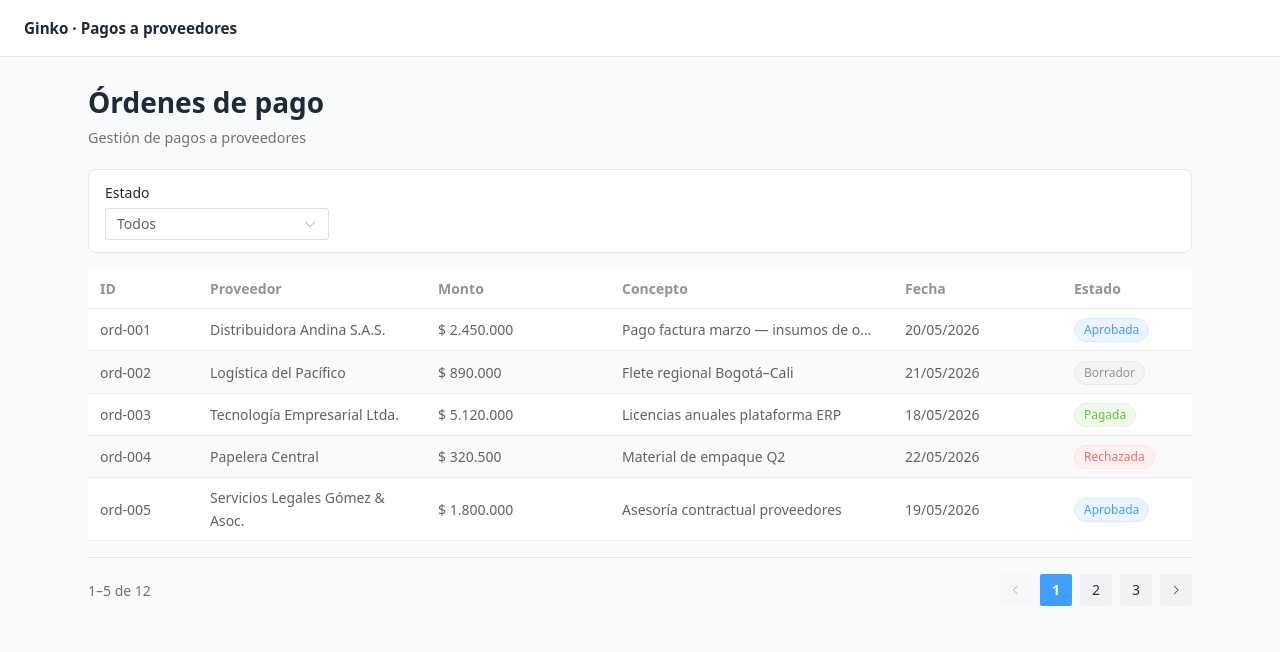
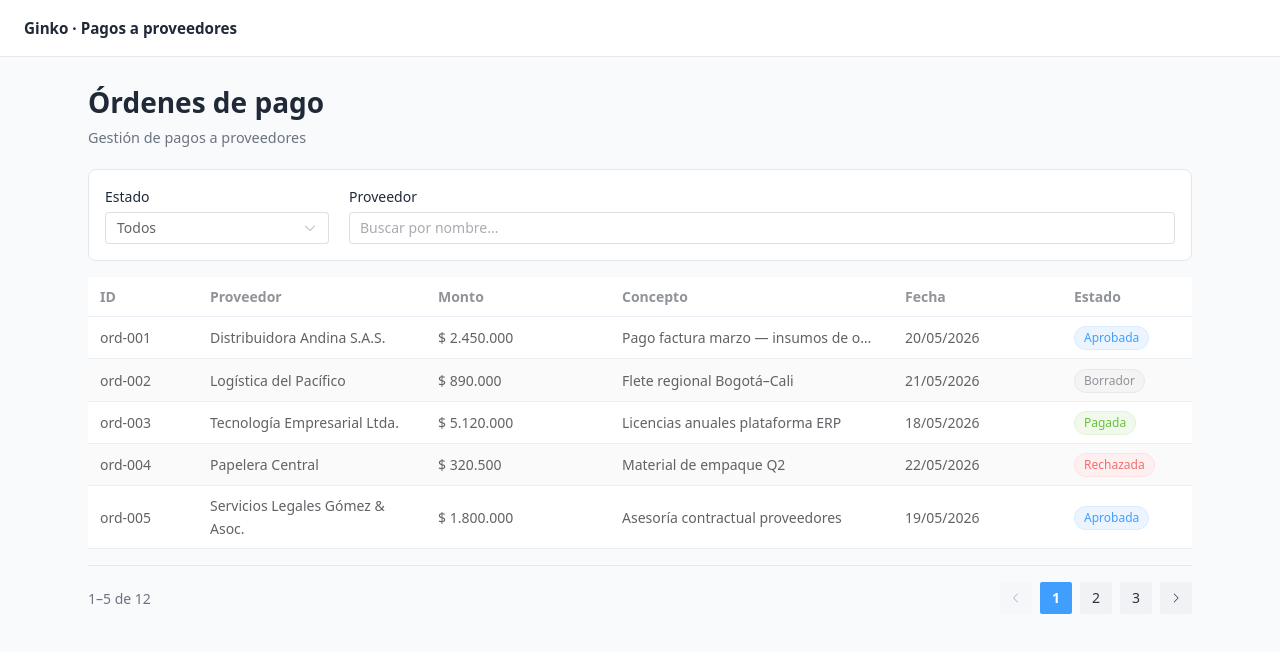
Before and after one commit to JheysonHerreraTISSINI/ginko-test, a Vue app: page / in a window 1280 px wide. Shown: the top 652 px of the page. Built offline with nearby package versions, Linux system fonts and the light colour scheme; data requests are answered from the project's data file.

Commit message:
búsqueda por proveedor con el-input

```diff
--- a/components.d.ts
+++ b/components.d.ts
@@ -14,6 +14,7 @@ declare module 'vue' {
     ElAlert: typeof import('element-plus/es')['ElAlert']
     ElButton: typeof import('element-plus/es')['ElButton']
     ElEmpty: typeof import('element-plus/es')['ElEmpty']
+    ElInput: typeof import('element-plus/es')['ElInput']
     ElOption: typeof import('element-plus/es')['ElOption']
     ElPagination: typeof import('element-plus/es')['ElPagination']
     ElSelect: typeof import('element-plus/es')['ElSelect']
@@ -23,6 +24,7 @@ declare module 'vue' {
     OrderCard: typeof import('./src/components/orders/OrderCard.vue')['default']
     OrdersCards: typeof import('./src/components/orders/OrdersCards.vue')['default']
     OrdersPagination: typeof import('./src/components/orders/OrdersPagination.vue')['default']
+    OrdersSearchFilter: typeof import('./src/components/orders/OrdersSearchFilter.vue')['default']
     OrdersStatusFilter: typeof import('./src/components/orders/OrdersStatusFilter.vue')['default']
     OrdersTable: typeof import('./src/components/orders/OrdersTable.vue')['default']
     RouterLink: typeof import('vue-router')['RouterLink']
--- /dev/null
+++ b/src/components/orders/OrdersSearchFilter.vue
@@ -0,0 +1,34 @@
+<script setup lang="ts">
+const searchQuery = defineModel<string>('searchQuery', { required: true })
+</script>
+
+<template>
+  <div class="search-filter">
+    <span class="search-filter__label">Proveedor</span>
+    <el-input
+      v-model="searchQuery"
+      placeholder="Buscar por nombre..."
+      clearable
+      class="search-filter__input"
+    />
+  </div>
+</template>
+
+<style scoped>
+.search-filter {
+  display: flex;
+  flex-direction: column;
+  gap: 0.35rem;
+  flex: 1;
+  min-width: 0;
+}
+
+.search-filter__label {
+  font-size: 0.875rem;
+  font-weight: 500;
+}
+
+.search-filter :deep(.el-input) {
+  width: 100%;
+}
+</style>
--- a/src/components/orders/OrdersStatusFilter.vue
+++ b/src/components/orders/OrdersStatusFilter.vue
@@ -9,7 +9,11 @@ const statusFilter = defineModel<StatusFilter>('statusFilter', { required: true
 <template>
   <div class="status-filter">
     <span class="status-filter__label">Estado</span>
-    <el-select v-model="statusFilter" placeholder="Seleccionar estado" class="status-filter__select">
+    <el-select
+      v-model="statusFilter"
+      placeholder="Seleccionar estado"
+      class="status-filter__select"
+    >
       <el-option
         v-for="option in statusOptions"
         :key="option.value"
@@ -25,11 +29,7 @@ const statusFilter = defineModel<StatusFilter>('statusFilter', { required: true
   display: flex;
   flex-direction: column;
   gap: 0.35rem;
-  margin-bottom: 1rem;
-  padding: 0.75rem 1rem;
-  background: #fff;
-  border: 1px solid #e5e7eb;
-  border-radius: 0.5rem;
+  width: 100%;
 }
 
 .status-filter__label {
@@ -38,6 +38,10 @@ const statusFilter = defineModel<StatusFilter>('statusFilter', { required: true
 }
 
 .status-filter__select {
-  max-width: 14rem;
+  width: 100%;
+}
+
+.status-filter :deep(.el-select) {
+  width: 100%;
 }
 </style>
--- a/src/views/OrdersListView.vue
+++ b/src/views/OrdersListView.vue
@@ -3,6 +3,7 @@ import { computed, onMounted, ref, watch } from 'vue'
 import { storeToRefs } from 'pinia'
 import OrdersCards from '@/components/orders/OrdersCards.vue'
 import OrdersPagination from '@/components/orders/OrdersPagination.vue'
+import OrdersSearchFilter from '@/components/orders/OrdersSearchFilter.vue'
 import OrdersStatusFilter from '@/components/orders/OrdersStatusFilter.vue'
 import OrdersTable from '@/components/orders/OrdersTable.vue'
 import ViewMessage from '@/components/ui/ViewMessage.vue'
@@ -15,13 +16,24 @@ const store = usePaymentOrdersStore()
 const { orders, loading, error, isEmpty } = storeToRefs(store)
 
 const statusFilter = ref<StatusFilter>('todos')
+const searchQuery = ref('')
 
 const filteredOrders = computed(() => {
-  if (statusFilter.value === 'todos') {
-    return orders.value
+  let result = orders.value
+
+  if (statusFilter.value !== 'todos') {
+    result = result.filter((order) => order.estado === statusFilter.value)
   }
-  return orders.value.filter((order) => order.estado === statusFilter.value)
+
+  const term = searchQuery.value.trim().toLowerCase()
+  if (term) {
+    result = result.filter((order) => order.proveedor.toLowerCase().includes(term))
+  }
+
+  return result
 })
+
+const hasFilteredResults = computed(() => filteredOrders.value.length > 0)
 
 const { currentPage, paginatedItems, rangeLabel, goToPage, resetPage } =
   useClientPagination(filteredOrders, ORDERS_PAGE_SIZE)
@@ -35,6 +47,10 @@ watch(orders, () => {
 })
 
 watch(statusFilter, () => {
+  resetPage()
+})
+
+watch(searchQuery, () => {
   resetPage()
 })
 </script>
@@ -71,8 +87,19 @@ watch(statusFilter, () => {
     />
 
     <template v-else>
+      <div class="orders-list__filters">
         <OrdersStatusFilter v-model:status-filter="statusFilter" />
+        <OrdersSearchFilter v-model:search-query="searchQuery" />
+      </div>
 
+      <ViewMessage
+        v-if="!hasFilteredResults"
+        variant="empty"
+        title="Sin resultados para estos filtros"
+        description="Prueba otro estado o un nombre de proveedor distinto."
+      />
+
+      <template v-else>
         <div class="orders-list__desktop">
           <OrdersTable :orders="paginatedItems" />
         </div>
@@ -87,6 +114,7 @@ watch(statusFilter, () => {
           :range-label="rangeLabel"
           @update:current-page="goToPage"
         />
+      </template>
     </template>
   </section>
 </template>
@@ -111,6 +139,35 @@ watch(statusFilter, () => {
   margin: 0.25rem 0 0;
   color: #6b7280;
   font-size: 0.9rem;
+}
+
+.orders-list__filters {
+  display: flex;
+  flex-direction: column;
+  gap: 1rem;
+  margin-bottom: 1rem;
+  padding: 1rem;
+  background: #fff;
+  border: 1px solid #e5e7eb;
+  border-radius: 0.5rem;
+}
+
+@media (min-width: 768px) {
+  .orders-list__filters {
+    flex-direction: row;
+    align-items: flex-end;
+    gap: 1.25rem;
+  }
+
+  .orders-list__filters > :first-child {
+    flex: 0 0 14rem;
+    max-width: 14rem;
+  }
+
+  .orders-list__filters > :last-child {
+    flex: 1;
+    min-width: 12rem;
+  }
 }
 
 .orders-list__desktop {
```
Also changed, not shown: 2 other files (tests, documents, lock files or other folders). Lines whose indentation alone changed are shown as unchanged.
